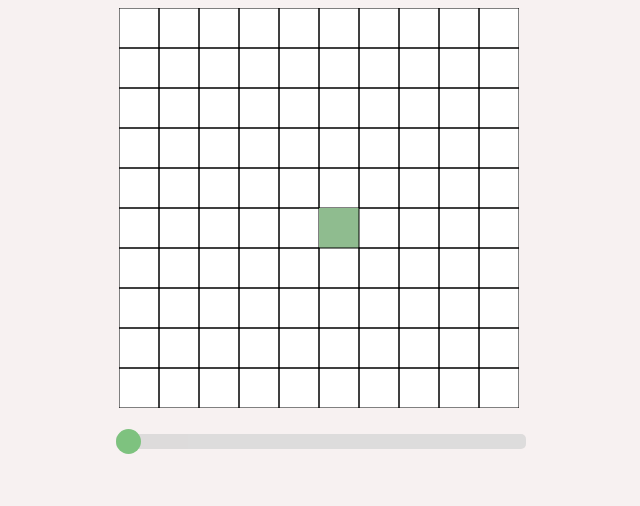
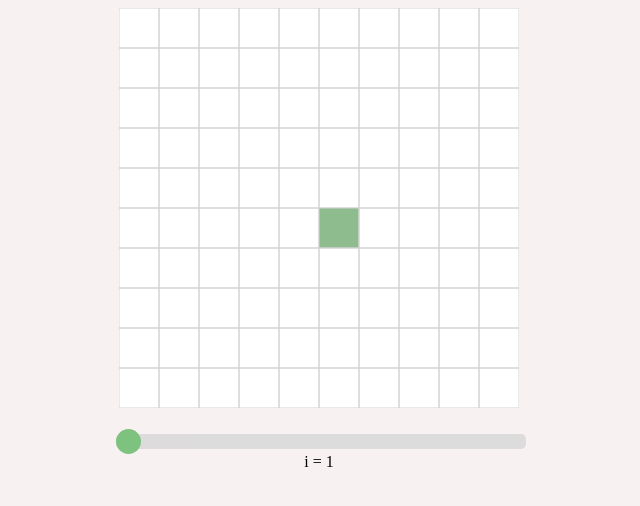
Before and after one commit to dulibanarkadiusz/MH, a plain HTML site: page index.html in a window 1280 px wide. Both pictures are taken after a click on the element 640 px from the left and 208 px from the top of the page. Shown: the whole page, without its empty margins (321-961 px from the left). Drawn offline with nearby package versions, Linux system fonts and the light colour scheme.

Commit message:
Some improvements (net, counting neighbours..)

```diff
--- a/index.html
+++ b/index.html
@@ -14,6 +14,7 @@
 
 			<div class="slider-box">
 				<input id="slider1" type="range" min="1" max="100" value="50" class="slider">
+				<div><span>i = </span><span id="iterationNumber">1</span></div>
 			</div>
 		</div>
 	</div>
--- a/scripts.js
+++ b/scripts.js
@@ -32,12 +32,12 @@ function Init(canvas){
 
 
 
-SaveToHistory([0,1,2]);
-SaveToHistory([10,11,12]);
-SaveToHistory([20,21,22]);
-SaveToHistory([30,31,32]);
-SaveToHistory([40,41,42]);
-SaveToHistory([50,51,52]);
+SaveToHistory([0,1,2], neighborsHistory);
+SaveToHistory([10,11,12], neighborsHistory);
+SaveToHistory([20,21,22], neighborsHistory);
+SaveToHistory([30,31,32], neighborsHistory);
+SaveToHistory([40,41,42], neighborsHistory);
+SaveToHistory([50,51,52], neighborsHistory);
 
 
 
@@ -94,6 +94,8 @@ function ClearCanvas(canvas){
 		sq.isSearched = false;
 		sq.lastSearched = false;
 	});
+
+	ctx.strokeStyle = 'LightGray';
 }
 
 function DrawNet(canvas){
@@ -158,6 +160,18 @@ function DrawSquare(squareObj, canvas){
 	}
 
 	ctx.fillRect(squareObj.x, squareObj.y, squareSize, squareSize);
+
+	ctx.strokeStyle = 'LightGray';
+	var fillRect = false;
+	ctx.rect(squareObj.x, squareObj.y, squareSize, squareSize);
+	ctx.stroke();
+
+	if (squareObj.isSearched){
+		ctx.font = "16px Arial";
+		ctx.textAlign = "center";
+		ctx.fillStyle = "Gray";
+		ctx.fillText(squareObj.neihbId+1+"",squareObj.x+squareSize/2,squareObj.y+24);
+	}
 }
 
 function GetSquareByCord(x, y){
@@ -245,8 +259,8 @@ function ChangeSquareType(square) {
 	}
 }
 
-function SaveToHistory(list){
-	neighborsHistory.push(list);
+function SaveToHistory(list, neihboursHistoryList){
+	neihboursHistoryList.push(list);
 	UpdateView();
 }
 
@@ -288,6 +302,9 @@ $(window).on('mouseup', function(e){
 $(".slider").on('change', function(e){
 	displayIteration = e.target.value;
 	DrawNet(cnv);
+});
+$(".slider").on('mousemove', function(e){
+	$('#iterationNumber').html(e.target.value);
 });
 
 $(function(){
```
